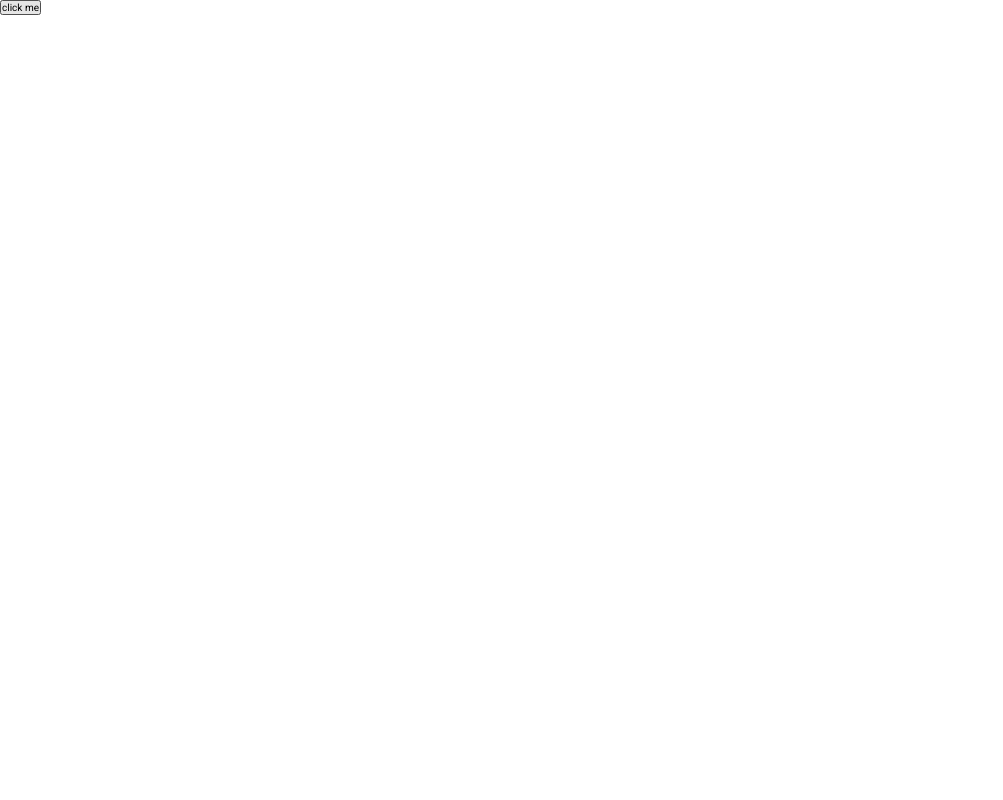
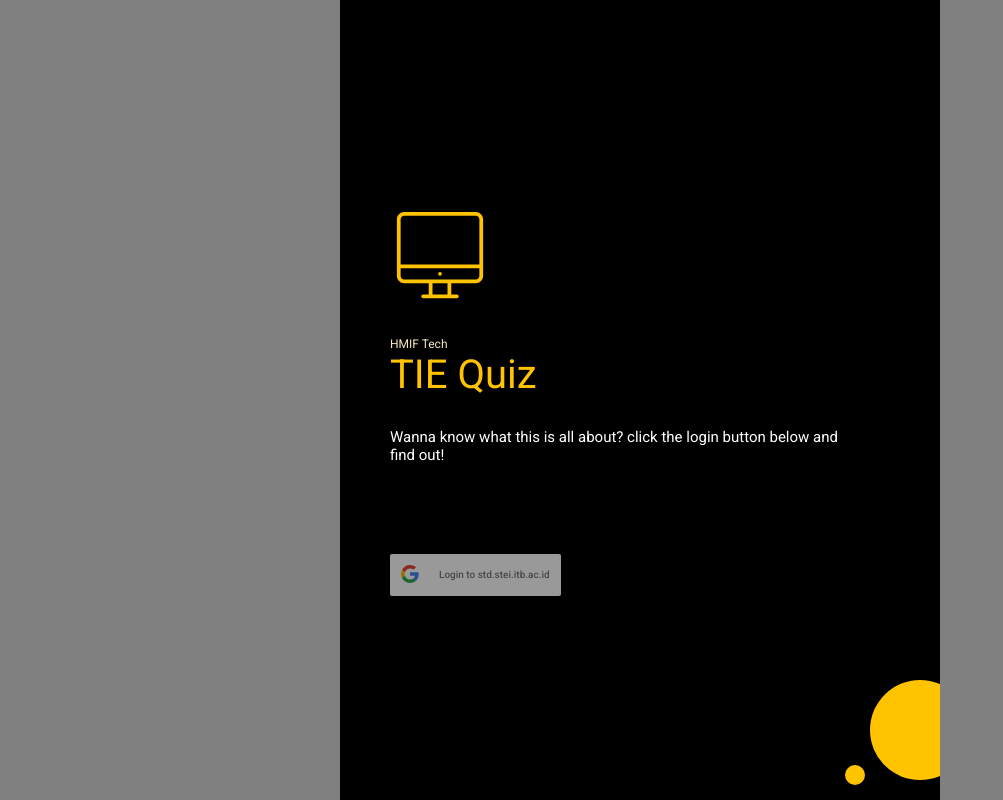
Before and after one commit to hmif-itb/tie-quiz, a Next.js app: page / in a window 1280 px wide. Shown: the whole page, without its empty margins (0-1003 px from the left). Built offline with nearby package versions, Linux system fonts and the light colour scheme.

Commit message:
add login page

```diff
--- a/components/Container.tsx
+++ b/components/Container.tsx
@@ -1,6 +1,9 @@
 import { useContext } from "react";
 import { AppContext } from "../context/AppContext";
 import { AppState } from "../types/state";
+import Login from "./Login/Login";
+
+import styles from '../styles/Container.module.css';
 
 const Container = (): JSX.Element => {
 
@@ -11,11 +14,12 @@ const Container = (): JSX.Element => {
     }
 
     return (
-        <div>
-            {appContext.loading &&
+        <div className={styles.container}>
+            {appContext.loading ?
                 <h1>It's Loading!</h1>
+            :
+                <Login />
             }
-            <button onClick={onClick}>click me</button>
         </div>
 
     );
--- /dev/null
+++ b/components/Login/Login.tsx
@@ -0,0 +1,32 @@
+import { GoogleLogin } from 'react-google-login';
+import styles from '../../styles/login/login.module.css';
+
+const Login = (): JSX.Element => {
+
+    const googleClientId = "506449129547-v1b3itgmqnpiugngilg0j2tkdgiqm068.apps.googleusercontent.com";
+
+    return (
+        <div className={styles.container}>
+            <div className={styles.innercontainer}>
+                <svg className={styles.item1} viewBox="0 0 20 20">
+                                <path fill="none" d="M17.125,1.375H2.875c-0.828,0-1.5,0.672-1.5,1.5v11.25c0,0.828,0.672,1.5,1.5,1.5H7.75v2.25H6.625c-0.207,0-0.375,0.168-0.375,0.375s0.168,0.375,0.375,0.375h6.75c0.207,0,0.375-0.168,0.375-0.375s-0.168-0.375-0.375-0.375H12.25v-2.25h4.875c0.828,0,1.5-0.672,1.5-1.5V2.875C18.625,2.047,17.953,1.375,17.125,1.375z M11.5,17.875h-3v-2.25h3V17.875zM17.875,14.125c0,0.414-0.336,0.75-0.75,0.75H2.875c-0.414,0-0.75-0.336-0.75-0.75v-1.5h15.75V14.125z M17.875,11.875H2.125v-9c0-0.414,0.336-0.75,0.75-0.75h14.25c0.414,0,0.75,0.336,0.75,0.75V11.875z M10,14.125c0.207,0,0.375-0.168,0.375-0.375S10.207,13.375,10,13.375s-0.375,0.168-0.375,0.375S9.793,14.125,10,14.125z"></path>
+                            </svg>
+                <div className={styles.information}>
+                    <h1 className={styles.hmif}>HMIF Tech</h1>
+                    <h1 className={styles.title}>TIE Quiz</h1>
+                    <p className={styles.description}>Wanna know what this is all about? click the login button below and find out!</p>
+                </div>
+                <GoogleLogin
+                    clientId={googleClientId}
+                    buttonText="Login to std.stei.itb.ac.id"
+                />
+            </div>
+
+            <div className={styles.circle1}></div>
+            <div className={styles.circle2}></div>
+        </div>
+
+    );
+};
+
+export default Login;
--- a/package.json
+++ b/package.json
@@ -11,7 +11,8 @@
   "dependencies": {
     "next": "11.0.0",
     "react": "17.0.2",
-    "react-dom": "17.0.2"
+    "react-dom": "17.0.2",
+    "react-google-login": "^5.2.2"
   },
   "devDependencies": {
     "@types/react": "^17.0.11",
--- /dev/null
+++ b/styles/Container.module.css
@@ -0,0 +1,6 @@
+.container {
+    background-color: #000;
+    width: 600px;
+    height: 100vh;
+    margin: auto;
+}
--- a/styles/globals.css
+++ b/styles/globals.css
@@ -1,4 +1,5 @@
 @import url('https://fonts.googleapis.com/css2?family=Roboto:wght@100;400;500&display=swap');
+
 *, html, body {
     box-sizing: border-box;
     margin: 0;
@@ -6,3 +7,7 @@
     font-family: 'Roboto', sans-serif;
     font-size: 10px;
 }
+
+body {
+    background-color: grey;
+}
--- /dev/null
+++ b/styles/login/login.module.css
@@ -0,0 +1,94 @@
+.container {
+    position: relative;
+    width: 100%;
+    height: 100%;
+    display: flex;
+    flex-direction: column;
+    align-items: center;
+    justify-content: center;
+    overflow: hidden;
+
+}
+.innercontainer {
+    width: 500px;
+}
+
+.information {
+    margin-bottom: 9rem;
+}
+
+.hmif {
+    font-size: 1.2rem;
+    color: #f3e8c2;
+    font-weight: 400;
+}
+
+.title {
+    cursor: pointer;
+    font-size: 4rem;
+    color: #FFC300;
+    font-weight: 400;
+    margin-bottom: 3rem;
+    transition: color 0.2s;
+}
+
+.title:hover {
+    color: #ffdd6d;
+}
+
+.description {
+    font-size: 1.5rem;
+    color: #FFF;
+    width: 450px;
+}
+
+.item1 {
+    cursor: pointer;
+    width: 100px;
+    height: 100px;
+    margin-bottom: 3rem;
+}
+
+.item1 path,
+.item1 polygon,
+.item1 rect {
+    fill: #FFC300;
+    transition: fill 0.2s;
+}
+
+.item1 circle {
+    stroke: #FFC300;
+    stroke-width: 1;
+    transition: stroke 0.2s;
+}
+
+.item1:hover path,
+.item1:hover polygon,
+.item1:hover rect {
+    fill: #ffdd6d;
+}
+
+.item1:hover circle {
+    stroke: #ffdd6d;
+    stroke-width: 1;
+}
+
+.circle1 {
+    position: absolute;
+    background-color: #FFC300;
+    width: 100px;
+    height: 100px;
+    border-radius: 100%;
+    bottom: 20px;
+    right: -30px;
+}
+
+.circle2 {
+    position: absolute;
+    background-color: #FFC300;
+    width: 20px;
+    height: 20px;
+    border-radius: 100%;
+    bottom: 15px;
+    right: 75px;
+}
```
Also changed, not shown: 1 other file (tests, documents, lock files or other folders).
